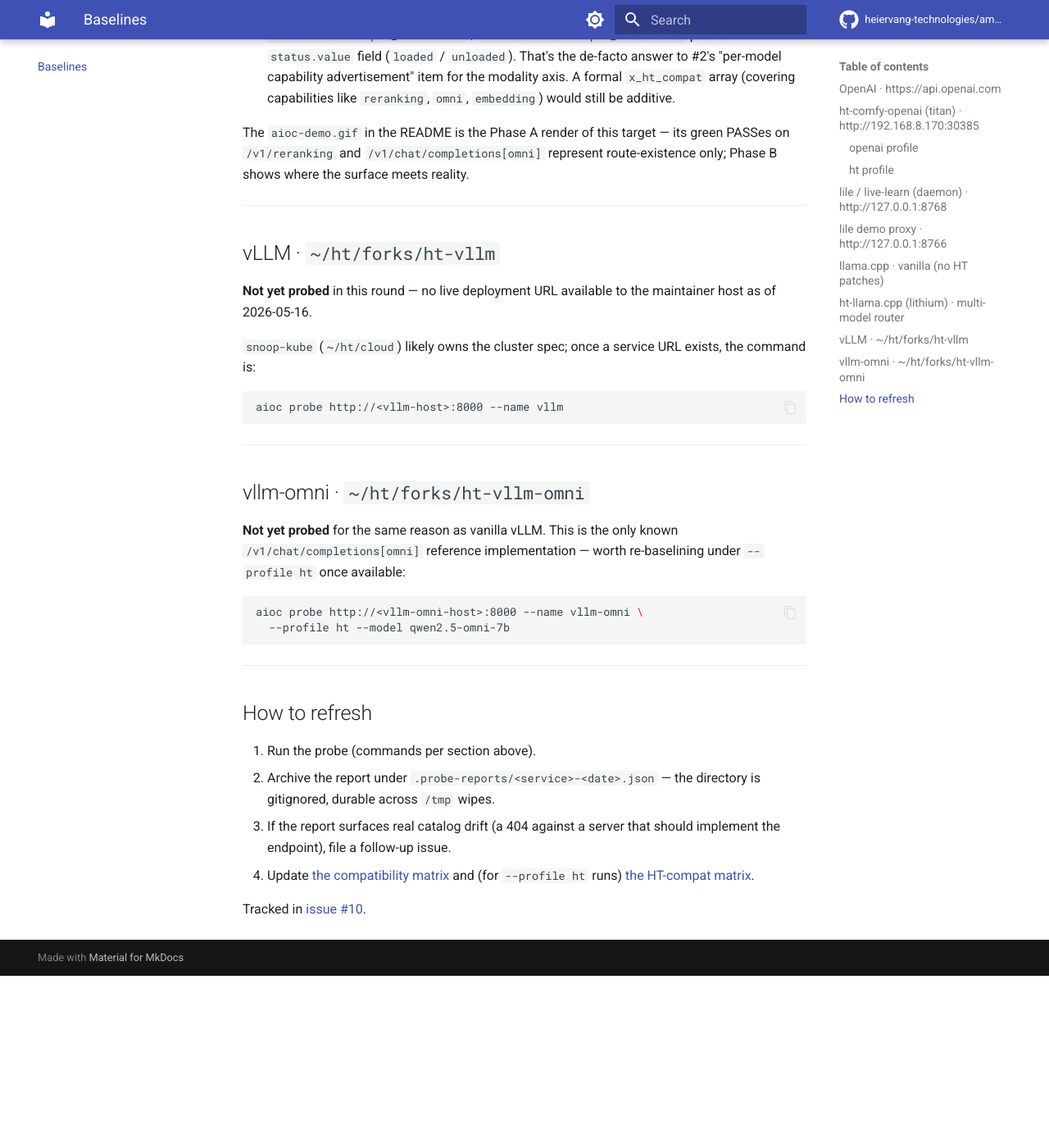
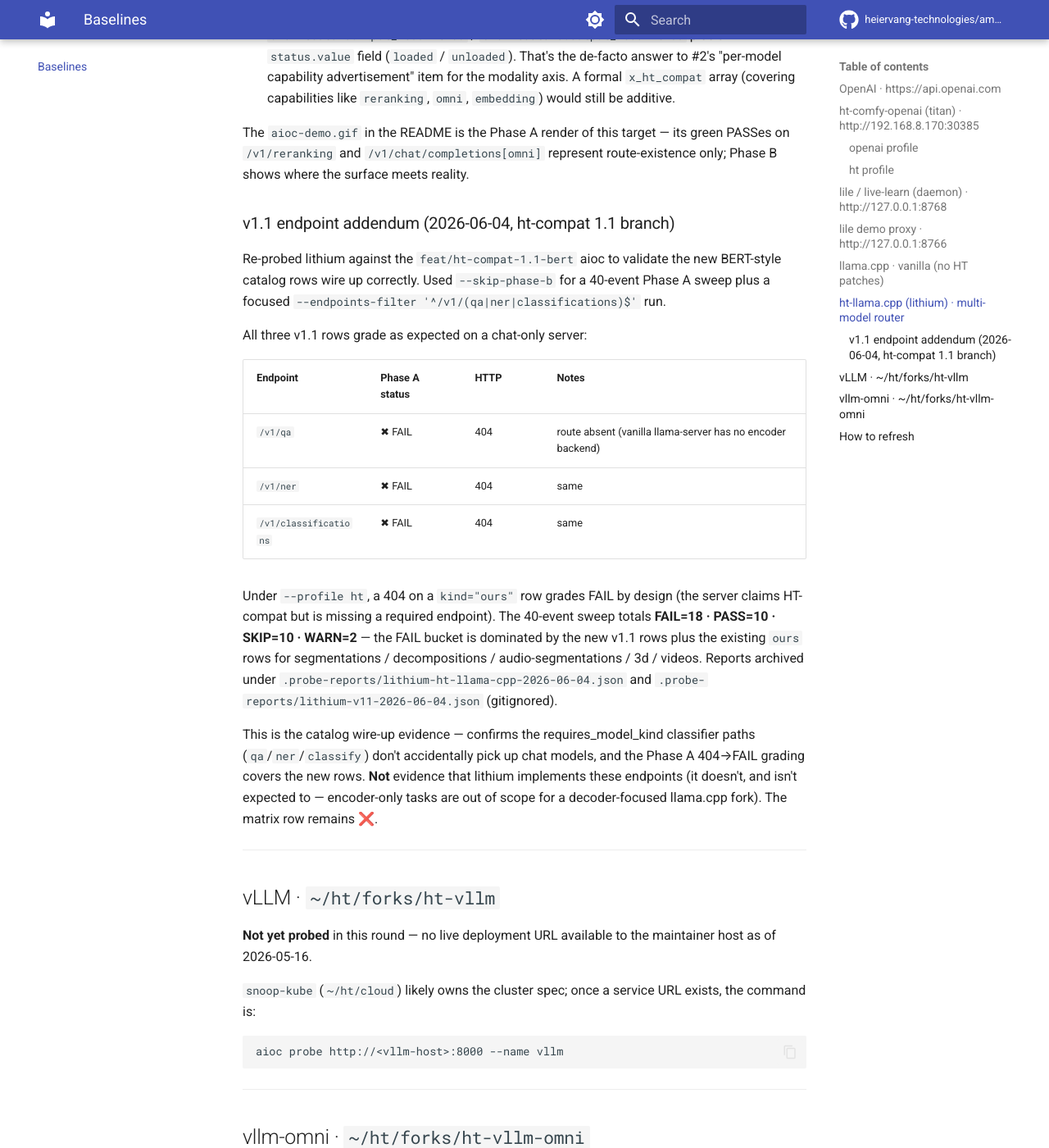
Before and after one commit to heiervang-technologies/am-i-openai-compatible, an MkDocs documentation site: the page built from docs/baselines.md, in a window 1280 px wide and 1400 px high, scrolled down 6479 px. Shown: the whole window at 82% size. Built offline with MkDocs 1.6.1 and Material for MkDocs 9.7.7, drawn with Linux system fonts in a browser that asks for light colours; comment, search, counter and statistics services are not loaded; before the commit the page ends 7669 px from its top, so only the background shows below that.

Commit message:
docs(baselines): v1.1 wire-up evidence against lithium (2026-06-04)
Re-probed lithium with the feat/ht-compat-1.1-bert aioc to validate
that the three new BERT-style catalog rows route correctly. All three
correctly grade FAIL on a chat-only server (404 — endpoint absent),
which is the design behaviour under --profile ht.

This is wire-up evidence — confirms requires_model_kind paths don't
accidentally pick up chat models, the Phase A 404→FAIL grading
covers the new rows, and the catalog is consistent. NOT evidence
that lithium implements the encoder endpoints (it doesn't, and isn't
expected to).

```diff
--- a/docs/baselines.md
+++ b/docs/baselines.md
@@ -266,6 +266,37 @@ target — its green PASSes on `/v1/reranking` and
 `/v1/chat/completions[omni]` represent route-existence only; Phase B
 shows where the surface meets reality.
 
+### v1.1 endpoint addendum (2026-06-04, ht-compat 1.1 branch)
+
+Re-probed lithium against the `feat/ht-compat-1.1-bert` aioc to
+validate the new BERT-style catalog rows wire up correctly. Used
+`--skip-phase-b` for a 40-event Phase A sweep plus a focused
+`--endpoints-filter '^/v1/(qa|ner|classifications)$'` run.
+
+All three v1.1 rows grade as expected on a chat-only server:
+
+| Endpoint              | Phase A status | HTTP | Notes |
+|---|---|---|---|
+| `/v1/qa`              | ✖ FAIL | 404 | route absent (vanilla llama-server has no encoder backend) |
+| `/v1/ner`             | ✖ FAIL | 404 | same |
+| `/v1/classifications` | ✖ FAIL | 404 | same |
+
+Under `--profile ht`, a 404 on a `kind="ours"` row grades FAIL by
+design (the server claims HT-compat but is missing a required
+endpoint). The 40-event sweep totals **FAIL=18 · PASS=10 · SKIP=10 ·
+WARN=2** — the FAIL bucket is dominated by the new v1.1 rows
+plus the existing `ours` rows for segmentations / decompositions /
+audio-segmentations / 3d / videos. Reports archived under
+`.probe-reports/lithium-ht-llama-cpp-2026-06-04.json` and
+`.probe-reports/lithium-v11-2026-06-04.json` (gitignored).
+
+This is the catalog wire-up evidence — confirms the requires_model_kind
+classifier paths (`qa`/`ner`/`classify`) don't accidentally pick up
+chat models, and the Phase A 404→FAIL grading covers the new rows.
+**Not** evidence that lithium implements these endpoints (it doesn't,
+and isn't expected to — encoder-only tasks are out of scope for a
+decoder-focused llama.cpp fork). The matrix row remains ❌.
+
 ---
 
 ## vLLM · `~/ht/forks/ht-vllm`
```
